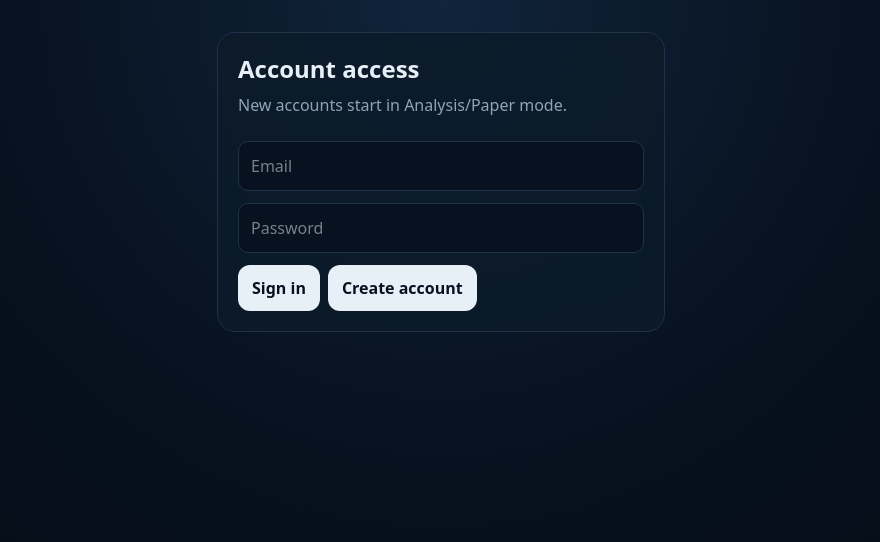
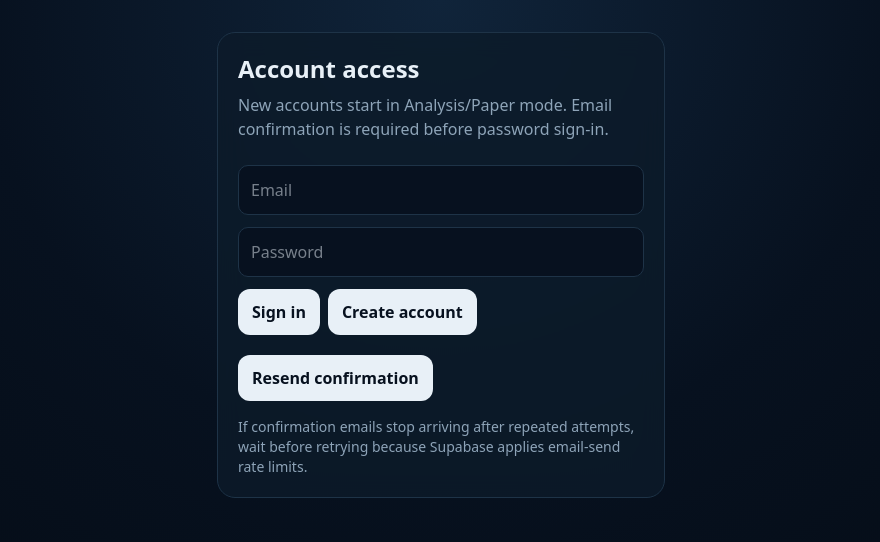
Before and after one commit to mavemarvy/universal-trading-ai, a Next.js app in the folder apps/web/: page /login in a window 1280 px wide. Shown: the top 542 px of the page, without its empty margins (199-1079 px from the left). Built offline with nearby package versions, Linux system fonts and the light colour scheme.

Commit message:
fix(auth): expose confirmation recovery in user login

```diff
--- a/apps/web/app/login/page.tsx
+++ b/apps/web/app/login/page.tsx
@@ -1,9 +1,9 @@
-import { login, signup } from "./actions";
+import { login, resendConfirmation, signup } from "./actions";
 
 export default async function Login({
   searchParams,
 }: {
-  searchParams: Promise<{ error?: string; message?: string }>;
+  searchParams: Promise<{ error?: string; message?: string; email?: string }>;
 }) {
   const query = await searchParams;
 
@@ -11,7 +11,10 @@ export default async function Login({
     <main className="shell">
       <div className="card max-w-md mx-auto">
         <h1 className="text-2xl font-semibold">Account access</h1>
-        <p className="muted mt-2">New accounts start in Analysis/Paper mode.</p>
+        <p className="muted mt-2">
+          New accounts start in Analysis/Paper mode. Email confirmation is
+          required before password sign-in.
+        </p>
 
         {query.error ? (
           <p role="alert" className="mt-3 text-sm">
@@ -31,6 +34,7 @@ export default async function Login({
             type="email"
             autoComplete="email"
             placeholder="Email"
+            defaultValue={query.email ?? ""}
             required
           />
           <input
@@ -41,11 +45,27 @@ export default async function Login({
             minLength={8}
             required
           />
-          <div className="flex gap-2">
+          <div className="flex gap-2 flex-wrap">
             <button formAction={login}>Sign in</button>
             <button formAction={signup}>Create account</button>
           </div>
         </form>
+
+        <form className="mt-5">
+          <input
+            type="hidden"
+            name="email"
+            value={query.email ?? ""}
+          />
+          <button formAction={resendConfirmation} type="submit">
+            Resend confirmation
+          </button>
+        </form>
+
+        <p className="muted text-sm mt-4">
+          If confirmation emails stop arriving after repeated attempts, wait
+          before retrying because Supabase applies email-send rate limits.
+        </p>
       </div>
     </main>
   );
```
